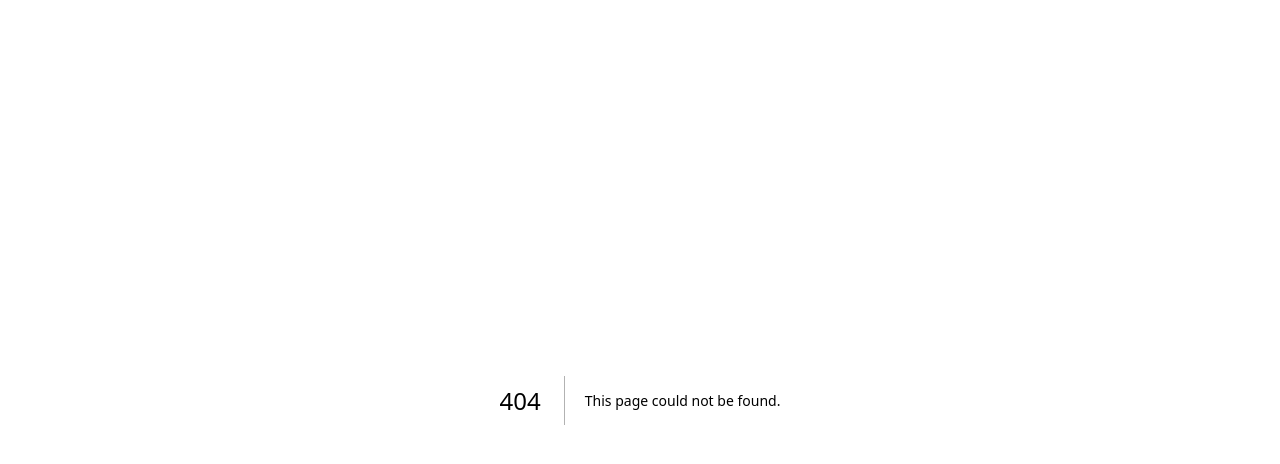
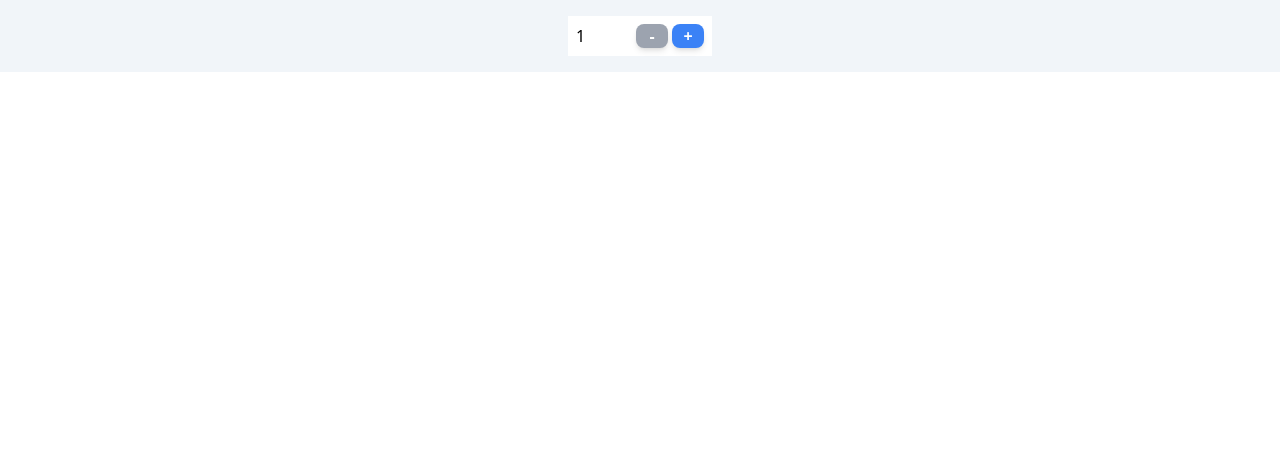
Before and after one commit to dc8156046/cprg306-assignments, a Next.js app: page /week-4 in a window 1280 px wide. Before the commit this address had no page. Shown: the top 464 px of the page. Built offline with nearby package versions, Linux system fonts and the light colour scheme.

Commit message:
add week-4 assignment
add week-4 assignment

```diff
--- a/app/page.js
+++ b/app/page.js
@@ -14,6 +14,9 @@ export default function Page() {
             <li className="hover:text-green-400 hover:underline">
               <Link href="/week-3">Week 3 Assignment</Link>
             </li>
+            <li className="hover:text-green-400 hover:underline">
+              <Link href="/week-4">Week 4 Assignment</Link>
+            </li>
           </ul>
         </div>
       </div>
--- /dev/null
+++ b/app/week-4/new-item.js
@@ -0,0 +1,44 @@
+"use client";
+import { useState } from "react";
+
+export default function NewItem() {
+  const [quantity, setQuantity] = useState(1);
+
+  const decrement = () => {
+    if (quantity > 1) {
+      setQuantity(quantity - 1);
+    }
+  };
+
+  const increment = () => {
+    if (quantity < 20) {
+      setQuantity(quantity + 1);
+    }
+  };
+
+  return (
+    <div className="p-2 m-4 bg-white text-white w-36">
+      <div className="flex justify-between">
+        <span className="text-black">{quantity}</span>
+        <div className="flex">
+          <button
+            type="button"
+            className="w-8 bg-blue-500 text-white font-semibold rounded-lg shadow-md hover:bg-blue-700 focus:outline-none focus:ring-2 disabled:bg-gray-400 focus:ring-blue-400 focus:ring-opacity-75"
+            onClick={decrement}
+            disabled={quantity === 1}
+          >
+            -
+          </button>
+          <button
+            type="button"
+            className="w-8 bg-blue-500 text-white font-semibold rounded-lg shadow-md hover:bg-blue-700 focus:outline-none focus:ring-2 focus:ring-blue-400  disabled:bg-gray-400 focus:ring-opacity-75 ml-1"
+            onClick={increment}
+            disabled={quantity === 20}
+          >
+            +
+          </button>
+        </div>
+      </div>
+    </div>
+  );
+}
--- /dev/null
+++ b/app/week-4/page.js
@@ -0,0 +1,10 @@
+import NewItem from "./new-item";
+
+export default function Page() {
+  return (
+    <main className="flex justify-center w-full bg-slate-100">
+      <NewItem />
+    </main>
+  );
+}
+//
```
